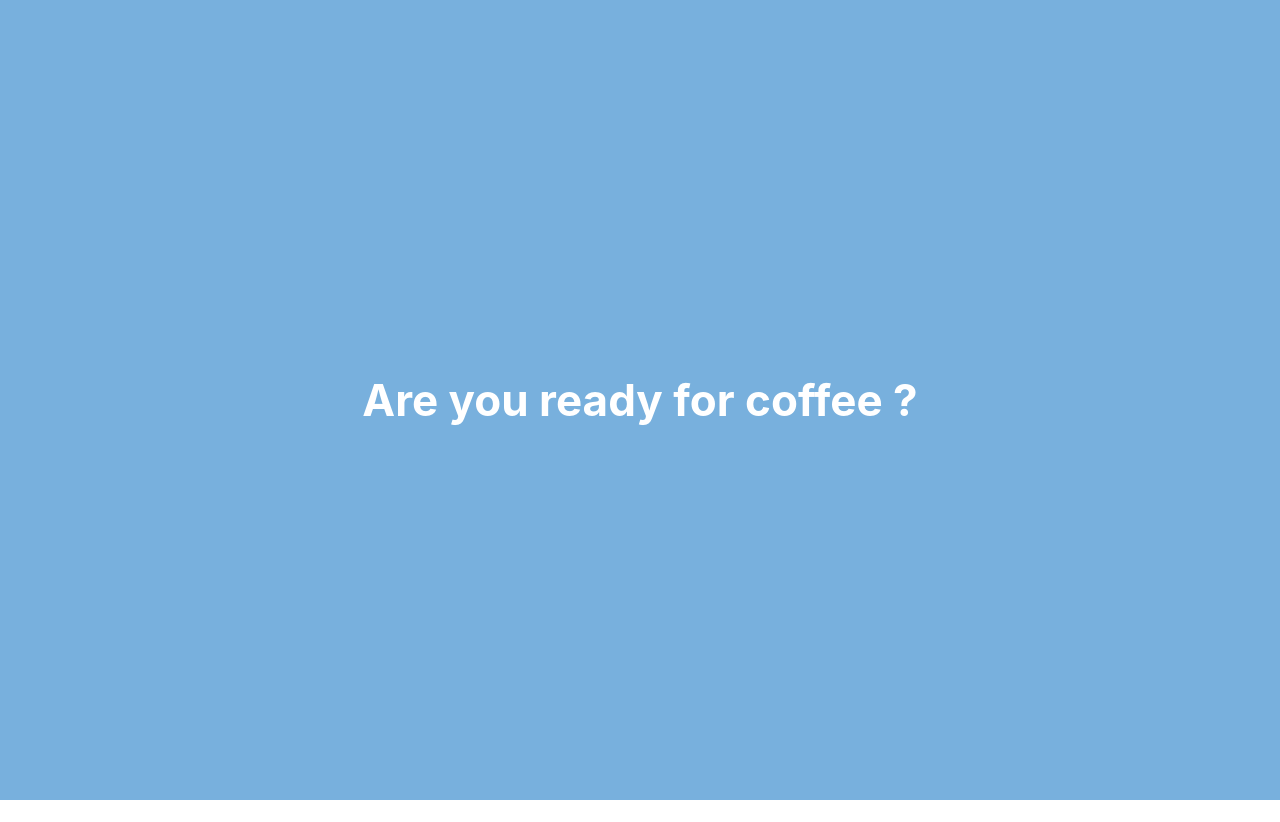
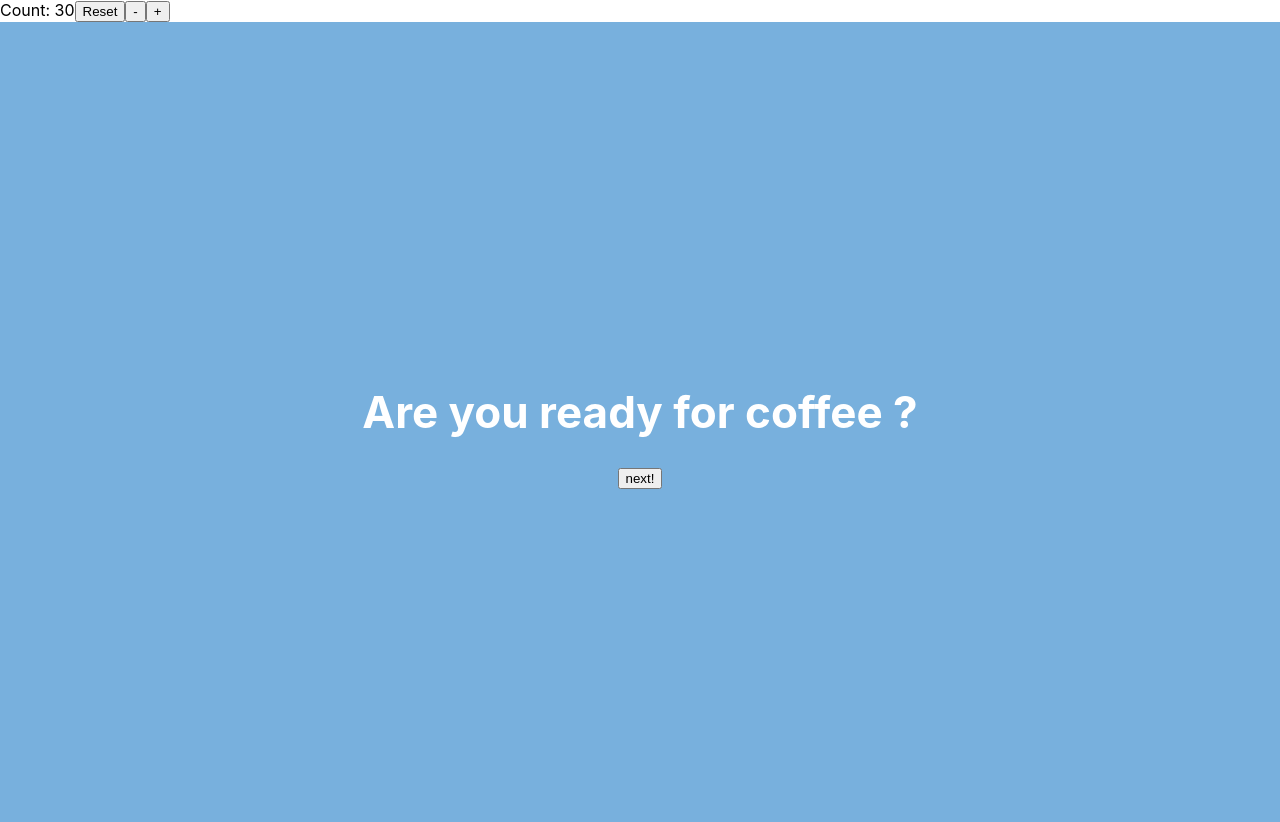
Before and after one commit to ppduss/Coffee-Prescriber, a React (Create React App) app: page / in a window 1280 px wide. Before the commit the page ends 800 px from the top, so only its background shows below. Built offline with nearby package versions, Linux system fonts and the light colour scheme.

Commit message:
More tinkering

```diff
--- a/src/App.js
+++ b/src/App.js
@@ -1,16 +1,62 @@
-import React from 'react';
+import React, { useState } from 'react';
 import './App.css';
 
-function App() {
-  return (
+const App = () => {
+
+  const [currentComponent, setCurrentComponent] = useState('hello')
+
+  const HelloComponent = () => (
     <div className="App">
       <header className="App-header">
         <h1>Are you ready for coffee ?</h1>
+        <button onClick={() => setCurrentComponent('next')}>next!</button>
       </header>
     </div>
+  )
+
+  const NextComponent = () => (
+    <div className="App">
+      <header className="App-header">
+        <h1>Next One here</h1>
+        <button onClick={() => setCurrentComponent('counter')}>go back</button>
+      </header>
+    </div>
+  )
+
+  const ActiveComponent = () => {
+    switch (currentComponent) {
+      case "hello":
+        return <HelloComponent />
+      case "next":
+        return <NextComponent />
+      case "counter":
+        return <Counter initialCount={2} />
+      default:
+        break;
+    }
+  }
 
 
-  );
+  function Counter({ initialCount }) {
+    const [count, setCount] = useState(initialCount);
+    return (
+      <>
+        Count: {count}
+        <button onClick={() => setCount(initialCount)}>Reset</button>
+        <button onClick={() => setCount(x => x - 1)}>-</button>
+        <button onClick={() => setCount(x => x + 1)}>+</button>
+      </>
+    );
+  }
+
+
+  return (
+    <>
+      <Counter initialCount={30} />
+      <ActiveComponent />
+    </>
+  )
 }
 
+
 export default App;
```
Also changed, not shown: src/steam.js (added, +13 -0 lines).
